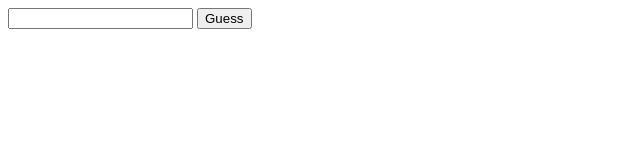
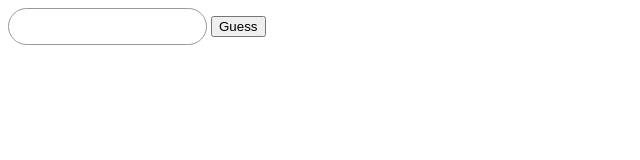
Before and after one commit to malaaten/guess-number-app, a plain HTML site: page index.html in a window 1280 px wide. Shown: the whole page, without its empty margins (0-640 px from the left). Drawn offline with Linux system fonts and the light colour scheme.

Commit message:
add some style

```diff
--- a/index.html
+++ b/index.html
@@ -5,6 +5,7 @@
     <meta http-equiv="X-UA-Compatible" content="IE=edge">
     <meta name="viewport" content="width=device-width, initial-scale=1.0">
     <title>Document</title>
+    <link rel="stylesheet" href="style.css">
 </head>
 <body>
     <input id="number" type="text"/>
--- /dev/null
+++ b/style.css
@@ -0,0 +1,5 @@
+input{
+    padding: 10px;
+    border: 1px solid #999;
+    border-radius: 50px;
+}
```
